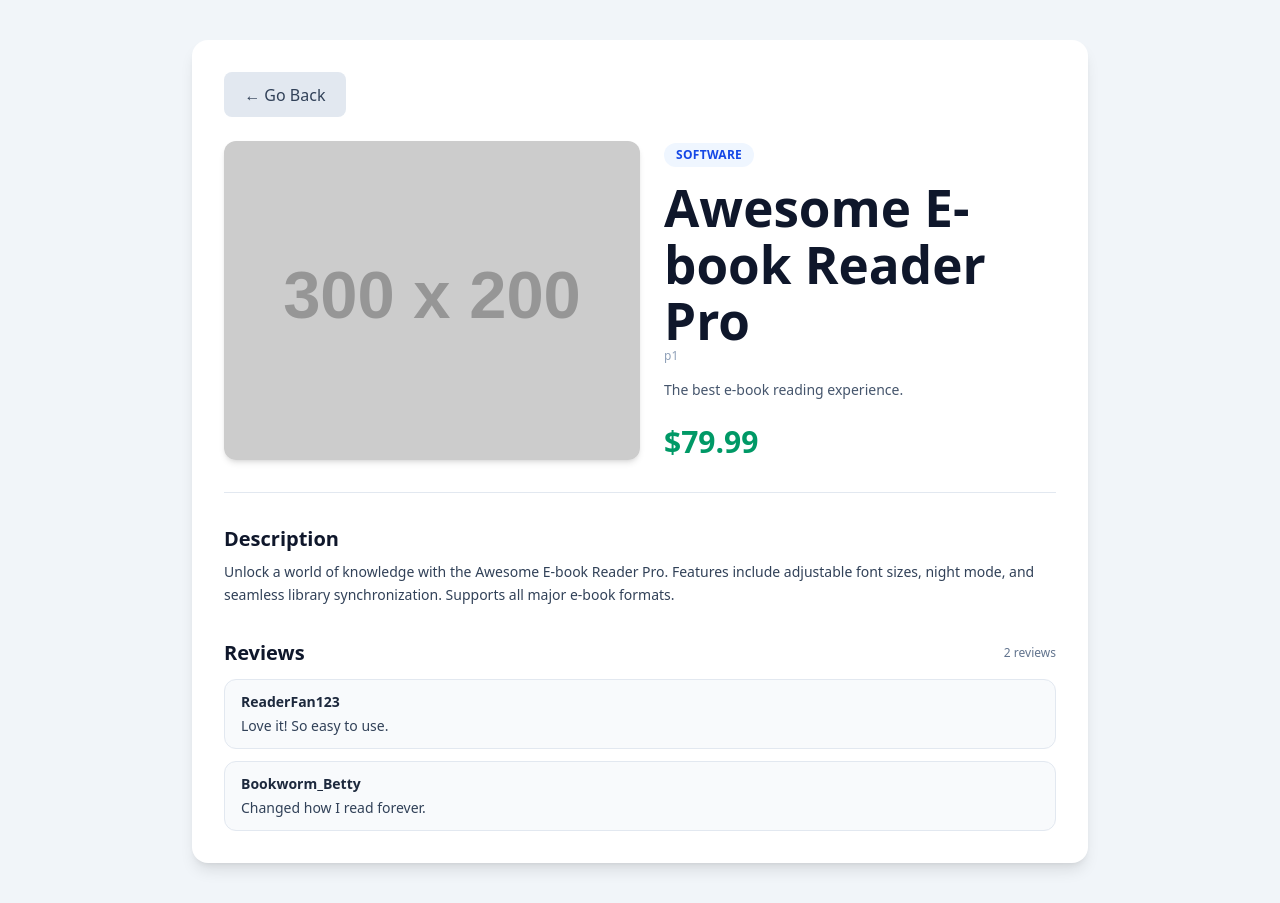
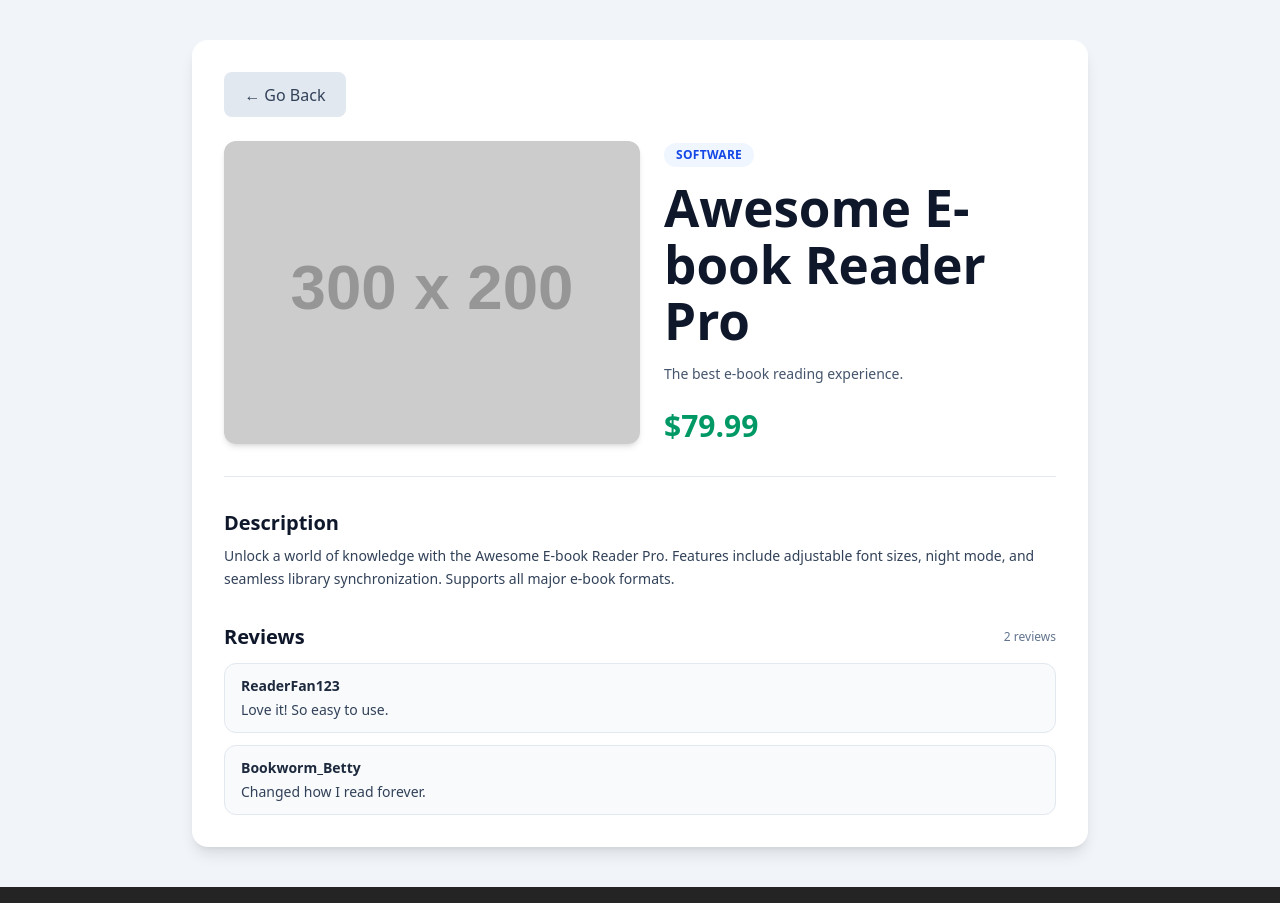
Before and after one commit to EshelEyni/my-ecommerce-app, a React (Vite) app: page / in a window 1280 px wide. Both pictures are taken after a click on the element 336 px from the left and 287 px from the top of the page. Built offline with nearby package versions, Linux system fonts and the light colour scheme.

Commit message:
remove id from details page

```diff
--- a/src/pages/ProductDetails/ProductDetails.tsx
+++ b/src/pages/ProductDetails/ProductDetails.tsx
@@ -69,7 +69,6 @@ export const ProductDetails = () => {
               </p>
               <h1 className="mt-3 text-2xl font-bold text-slate-900 md:text-3xl">
                 {name}
-                <p className="text-xs text-slate-400 font-normal">{id}</p>
               </h1>
             </div>
 
```
